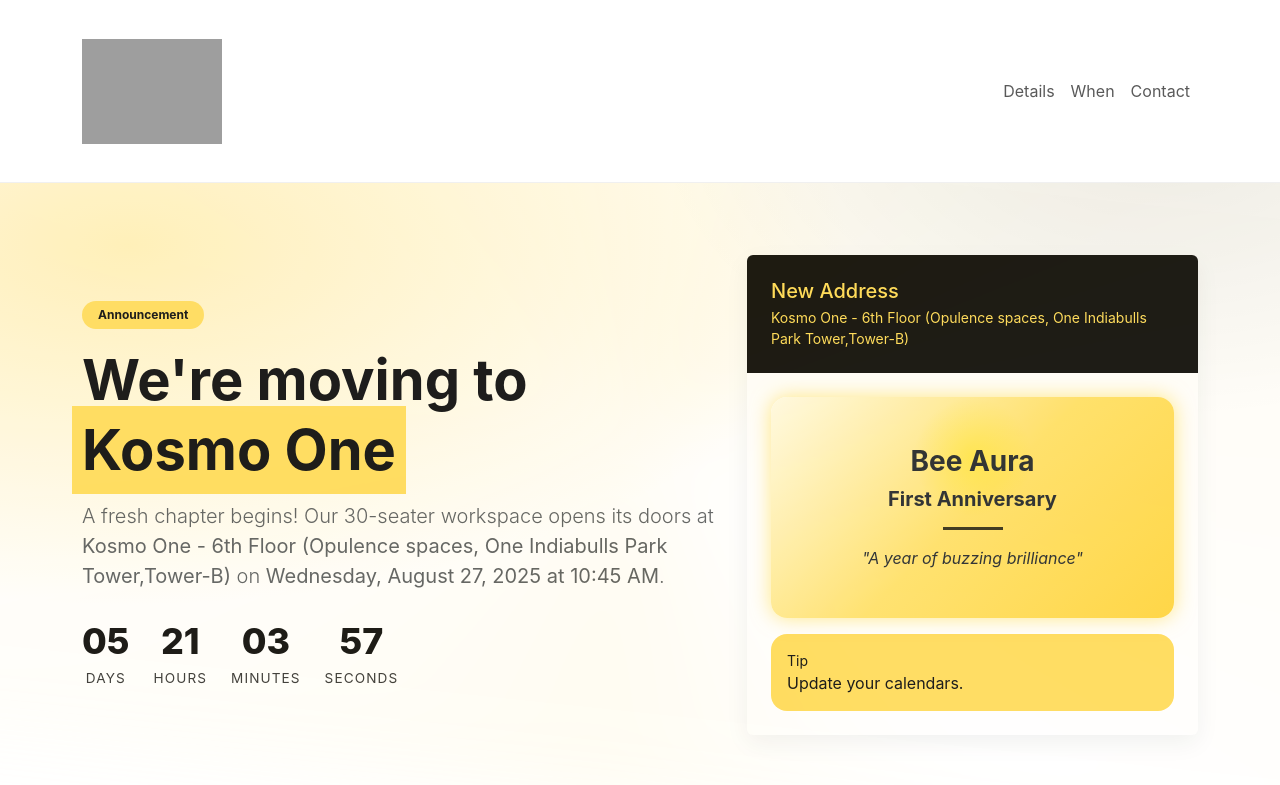
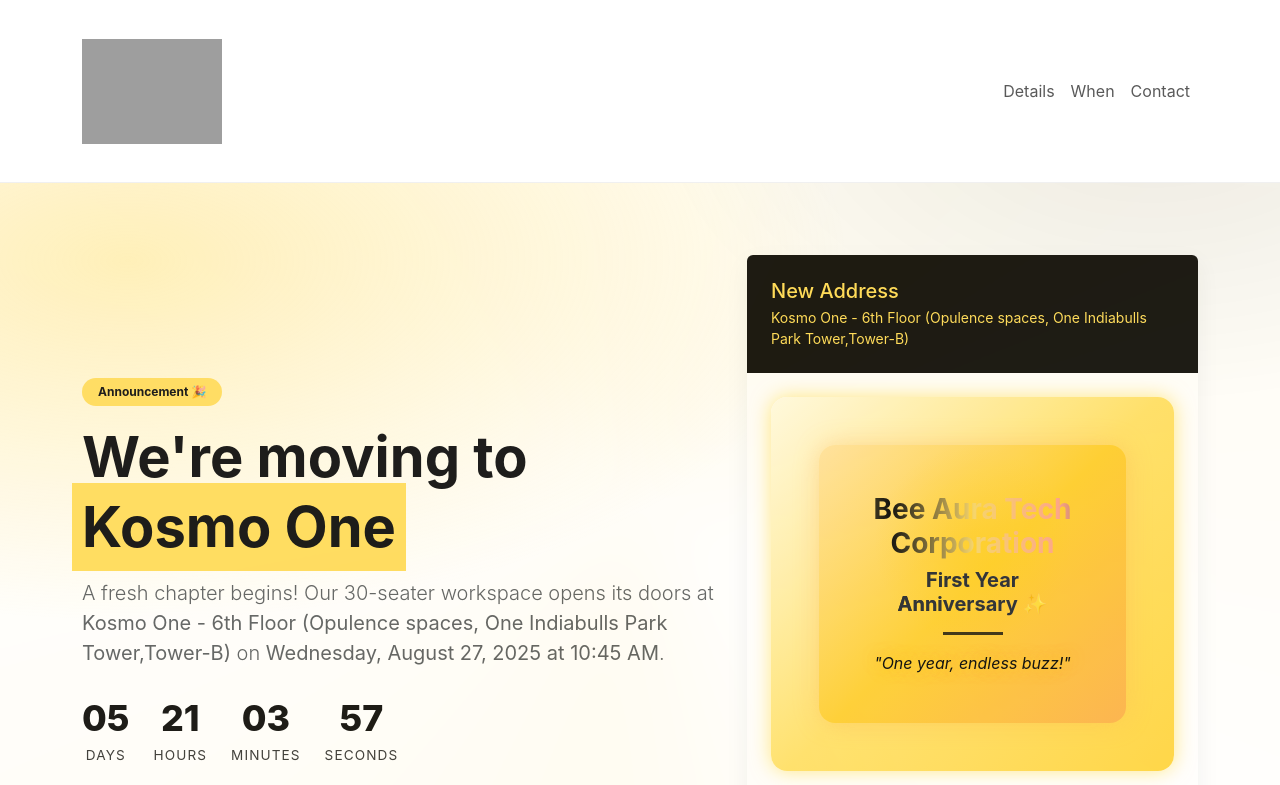
Before and after one commit to MonicaCBee/BeeNewOffice, a React (Create React App) app: page / in a window 1280 px wide. Shown: the top 785 px of the page. Built offline with nearby package versions, Linux system fonts and the light colour scheme; grey boxes are pictures that could not be loaded.

Commit message:
Update: bee aniversary changes

```diff
--- a/src/App.css
+++ b/src/App.css
@@ -11,6 +11,35 @@
   .App-logo {
     animation: App-logo-spin infinite 20s linear;
   }
+}
+/* Shimmer animation */
+.shimmer-text {
+  background: linear-gradient(
+    90deg,
+    #000 0%,
+    #f6d365 20%,
+    #fda085 40%,
+    #000 60%,
+    #f6d365 80%,
+    #000 100%
+  );
+  background-size: 200% auto;
+  color: transparent;
+  -webkit-background-clip: text;
+  background-clip: text;
+  animation: shimmer 3s linear infinite;
+}
+
+@keyframes shimmer {
+  to {
+    background-position: 200% center;
+  }
+}
+
+/* Glow for the quote */
+.glow-text {
+  color: #000;
+  text-shadow: 0 0 8px rgba(255, 215, 0, 0.7), 0 0 15px rgba(252, 176, 69, 0.6);
 }
 
 .App-header {
--- a/src/App.js
+++ b/src/App.js
@@ -1,6 +1,7 @@
 import React, { useEffect, useMemo, useRef, useState } from "react";
 import "bootstrap/dist/css/bootstrap.min.css";
 import { FaLinkedin, FaGlobe } from "react-icons/fa";
+import './app.css';
 
 // Company brand
 const BRAND_YELLOW = "#FFDB58"; // company color
@@ -234,7 +235,7 @@
         <div className="container py-5">
           <div className="row align-items-center g-4 py-4">
             <div className="col-lg-7">
-              <span className="badge badge-brand rounded-pill px-3 py-2 mb-3">Announcement</span>
+              <span className="badge badge-brand rounded-pill px-3 py-2 mb-3">Announcement 🎉</span>
               <h1 className="display-4 fw-bold lh-sm mb-3" style={{ color: BRAND_BLACK }}>
                 We're moving to <span style={{ color: BRAND_BLACK, background: BRAND_YELLOW, boxShadow: `0 0 0 10px ${BRAND_YELLOW}` }}>Kosmo One</span>
               </h1>
@@ -269,28 +270,52 @@
               boxShadow: "0 0 20px rgba(255, 208, 0, 0.5)"
             }}
           >
+            <div
+  className="p-5 rounded-4 text-center position-relative overflow-hidden"
+  style={{
+    background: "linear-gradient(135deg, #ffe29f, #fecd2a, #fcb045)", // new golden gradient
+    boxShadow: "0 0 25px rgba(252, 176, 69, 0.4)",
+    color: "#000"
+  }}
+>
   {/* Decorative highlight behind text */}
   <div
     className="position-absolute top-0 start-50 translate-middle-x"
     style={{
-                width: "120px",
-                height: "120px",
-                background: "radial-gradient(circle, rgba(255,230,0,0.4), transparent 70%)",
+      width: "200px",
+      height: "200px",
+      background: "radial-gradient(circle, rgba(255,200,0,0.35), transparent 70%)",
       borderRadius: "50%",
       zIndex: 0
     }}
   ></div>
 
-            <h3 className="fw-bold mb-2 position-relative" style={{ zIndex: 1 }}>
-              Bee Aura
+  {/* Shimmer Title */}
+  <h3
+    className="fw-bold mb-2 position-relative shimmer-text"
+    style={{ zIndex: 1 }}
+  >
+    Bee Aura Tech Corporation
   </h3>
-            <h5 className="fw-bold text-dark position-relative" style={{ zIndex: 1 }}>
-              First Anniversary
+
+  <h5
+    className="fw-bold text-dark position-relative shimmer-text"
+    style={{ zIndex: 1 }}
+  >
+    First Year Anniversary ✨
   </h5>
+
   <hr className="mx-auto my-3" style={{ width: "60px", borderTop: "3px solid #000", opacity: 0.8 }} />
-            <p className="m-0 fst-italic position-relative" style={{ zIndex: 1 }}>
-              "A year of buzzing brilliance"
+
+  {/* Glowing Quote */}
+  <p
+    className="m-0 fst-italic position-relative glow-text"
+    style={{ zIndex: 1 }}
+  >
+    "One year, endless buzz!"
   </p>
+</div>
+
           </div>
         </div>
 
```
Lines whose indentation alone changed are shown as unchanged.
